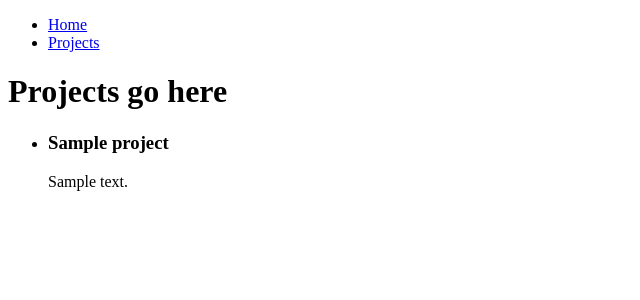
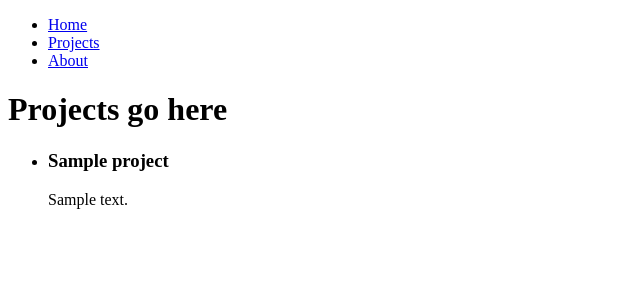
Before and after one commit to DimoDimchev/Personal-Website, a Django app: page /projects/ in a window 1280 px wide. Shown: the top 300 px of the page, without its empty margins (0-640 px from the left). Run offline with Django 3.2, Linux system fonts and the light colour scheme; tables that the repository leaves empty hold one stand-in row (values such as "Sample post"); parts of the project's set-up code (start-up, migrations or seed data) failed here and were passed over.

Commit message:
Added About view

```diff
--- a/main/urls.py
+++ b/main/urls.py
@@ -1,8 +1,9 @@
 from django.urls import path
 
-from main.views import IndexView, ProjectsView
+from main.views import IndexView, ProjectsView, AboutView
 
 urlpatterns = [
     path('', IndexView.as_view(), name='index'),
-    path('projects/', ProjectsView.as_view(), name='projects')
+    path('projects/', ProjectsView.as_view(), name='projects'),
+    path('about/', AboutView.as_view(), name='about'),
 ]
--- a/templates/partials/navbar.html
+++ b/templates/partials/navbar.html
@@ -2,5 +2,7 @@
     <ul>
         <li><a href="{% url 'index' %}">Home</a></li>
         <li><a href="{% url 'projects' %}">Projects</a></li>
+        <li><a href="{% url 'about' %}">About</a></li>
+
     </ul>
 </nav>
```
